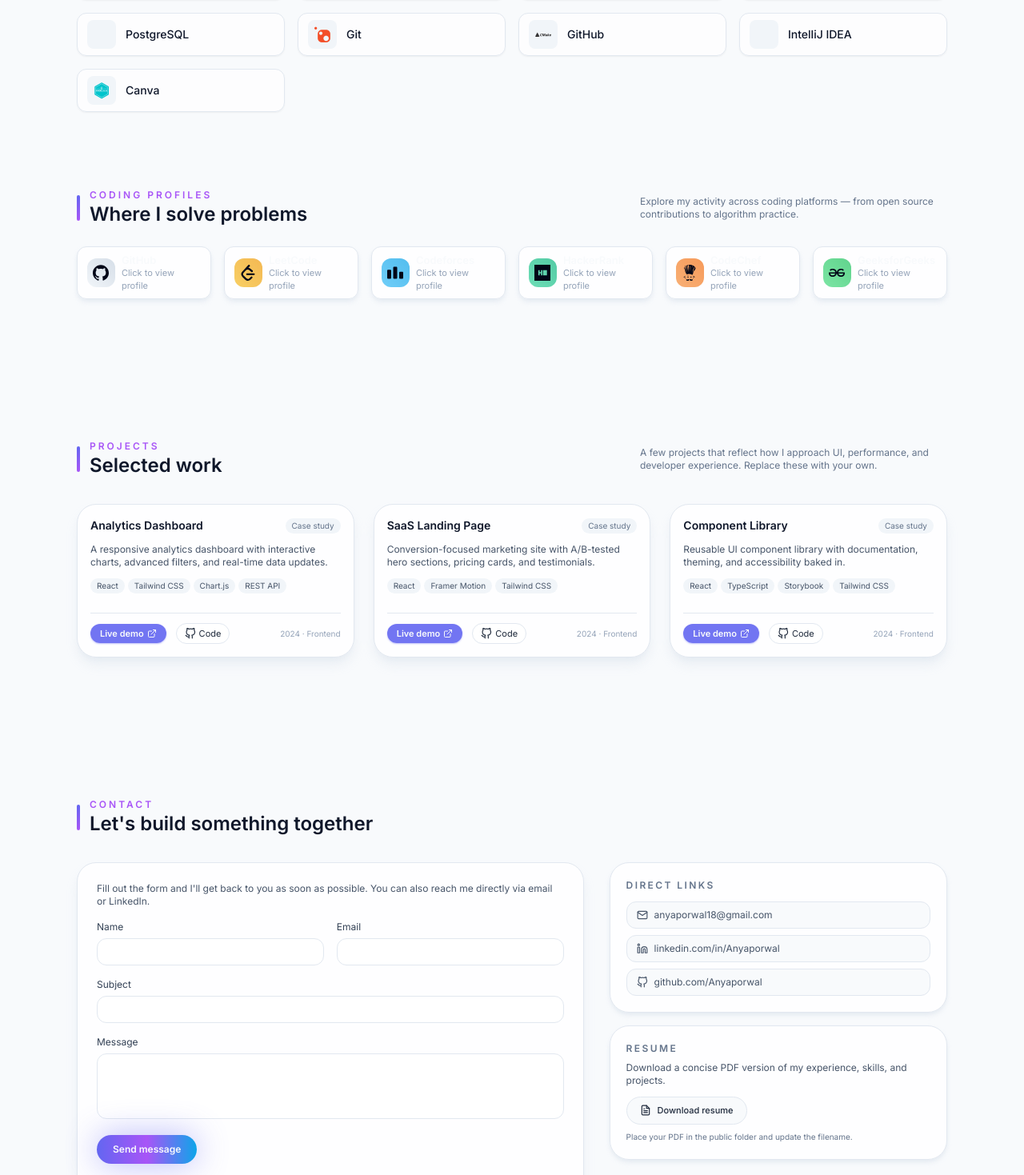
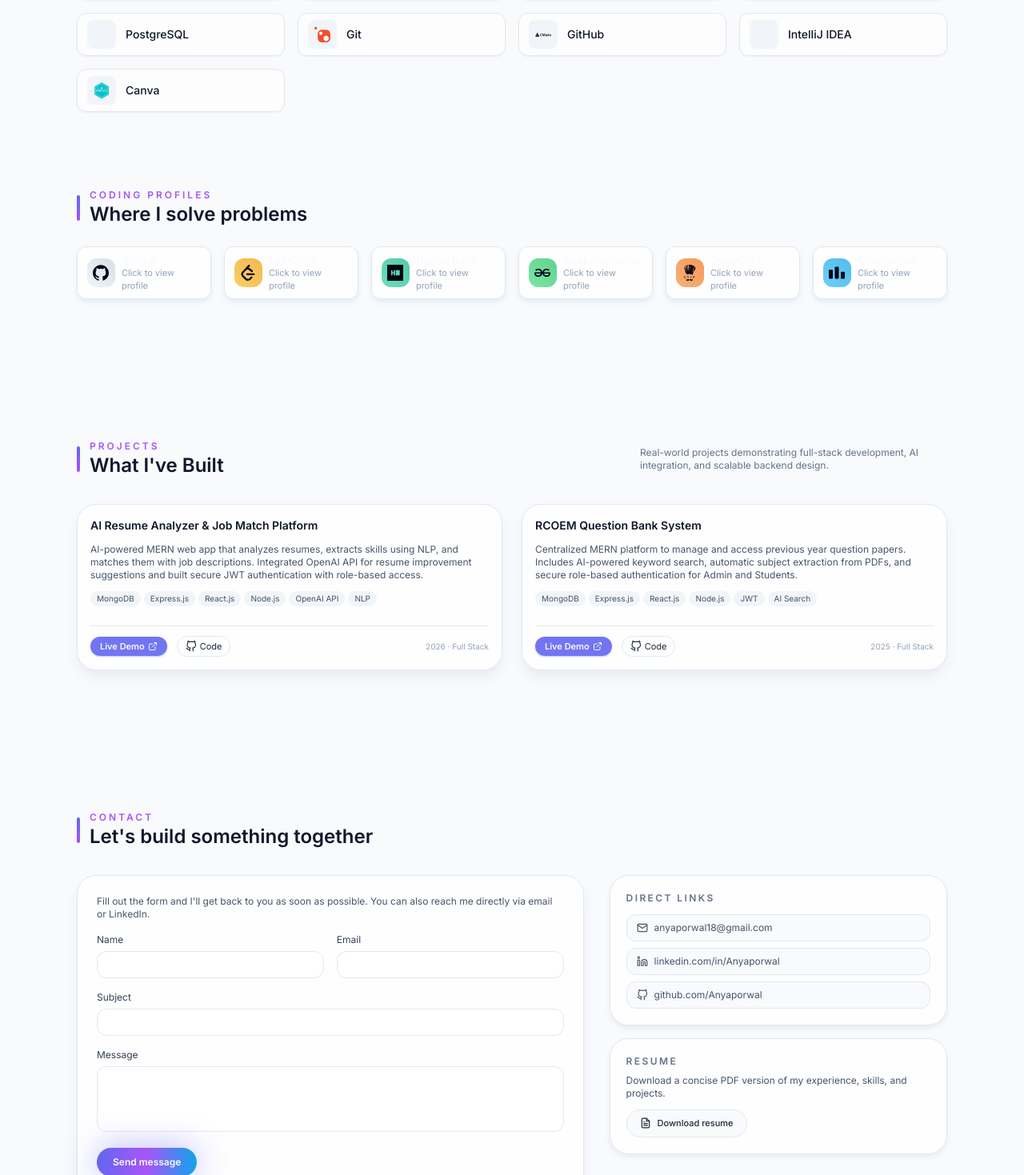
Before and after one commit to Anyaporwal/Portfolio, a React (Vite) app: page / in a window 1280 px wide. Shown: the part 2850-4319 px from the top of the page at 80% size. Built offline with nearby package versions, Linux system fonts and the light colour scheme.

Commit message:
Update Contact Details

```diff
--- a/src/components/CodingProfiles.jsx
+++ b/src/components/CodingProfiles.jsx
@@ -22,17 +22,17 @@ const profiles = [
     icon: SiLeetcode,
     color: 'from-amber-400 to-amber-500'
   },
-  {
-    name: 'Codeforces',
-    href: 'https://codeforces.com/profile/Anyaporwal',
-    icon: SiCodeforces,
-    color: 'from-sky-400 to-sky-500'
-  },
-  {
+    {
     name: 'HackerRank',
     href: 'https://www.hackerrank.com/porwalaa',
     icon: SiHackerrank,
     color: 'from-emerald-400 to-emerald-500'
+  },
+    {
+    name: 'GeeksforGeeks',
+    href: 'https://www.geeksforgeeks.org/profile/ap5vm',
+    icon: SiGeeksforgeeks,
+    color: 'from-green-400 to-green-500'
   },
   {
     name: 'CodeChef',
@@ -41,10 +41,10 @@ const profiles = [
     color: 'from-orange-400 to-orange-500'
   },
   {
-    name: 'GeeksforGeeks',
-    href: 'https://www.geeksforgeeks.org/profile/ap5vm',
-    icon: SiGeeksforgeeks,
-    color: 'from-green-400 to-green-500'
+    name: 'Codeforces',
+    href: 'https://codeforces.com/profile/Anyaporwal',
+    icon: SiCodeforces,
+    color: 'from-sky-400 to-sky-500'
   }
 ];
 
@@ -70,11 +70,6 @@ export function CodingProfiles() {
               </h2>
             </div>
           </div>
-
-          <p className="max-w-sm text-xs text-slate-500 dark:text-slate-400">
-            Explore my activity across coding platforms — from open source
-            contributions to algorithm practice.
-          </p>
         </div>
 
         <div className="grid grid-cols-2 sm:grid-cols-3 md:grid-cols-4 lg:grid-cols-6 gap-4">
--- a/src/components/Contact.jsx
+++ b/src/components/Contact.jsx
@@ -1,6 +1,6 @@
 import { FiGithub, FiLinkedin, FiMail, FiFileText } from 'react-icons/fi';
 import { useScrollReveal } from '../hooks/useScrollReveal';
-
+import resume from "./Anyaporwal_resume.pdf";
 export function Contact() {
   const { ref, isVisible } = useScrollReveal();
 
@@ -25,7 +25,7 @@ export function Contact() {
 
         <div className="grid gap-8 md:grid-cols-[3fr,2fr]">
           <form
-            action="https://formspree.io/f/your-form-id"
+            action="https://formspree.io/f/myknpekk"
             method="POST"
             className="space-y-4 rounded-3xl border border-slate-200 bg-white/90 p-4 shadow-lg shadow-slate-200/80 sm:p-6 dark:border-slate-800 dark:bg-slate-950/70 dark:shadow-slate-950/70"
           >
@@ -92,11 +92,6 @@ export function Contact() {
             >
               Send message
             </button>
-
-            <p className="text-[10px] text-slate-500">
-              This form uses Formspree. Replace the form ID in the action attribute
-              with your own.
-            </p>
           </form>
 
           <div className="space-y-4">
@@ -142,17 +137,14 @@ export function Contact() {
                 projects.
               </p>
               <a
-                href="/Anyaporwal-Resume.pdf"
-                target="_blank"
-                rel="noreferrer"
-                className="icon-pop mt-3 inline-flex items-center gap-2 rounded-full border border-slate-200 bg-slate-50 px-4 py-2 text-[11px] font-medium text-slate-800 transition hover:border-accent hover:text-accent dark:border-slate-700 dark:bg-slate-900/80 dark:text-slate-100"
-              >
+              href={resume}
+              download="Anyaporwal_Resume.pdf"
+              className="icon-pop mt-3 inline-flex items-center gap-2 rounded-full border border-slate-200 bg-slate-50 px-4 py-2 text-[11px] font-medium text-slate-800 transition hover:border-accent hover:text-accent dark:border-slate-700 dark:bg-slate-900/80 dark:text-slate-100"
+            >
                 <FiFileText className="h-3.5 w-3.5" />
                 Download resume
               </a>
-              <p className="mt-2 text-[10px] text-slate-500">
-                Place your PDF in the public folder and update the filename.
-              </p>
+
             </div>
           </div>
         </div>
--- a/src/components/Education.jsx
+++ b/src/components/Education.jsx
@@ -44,7 +44,7 @@ export function Education() {
               HSC – Higher Secondary Certificate
             </p>
             <p className="text-sm text-slate-500 dark:text-slate-400">
-              Jain International School, Nagpur • 2021 – 2023
+              Jain International School, Nagpur • 2023
             </p>
           </div>
 
@@ -54,7 +54,7 @@ export function Education() {
               SSC – Secondary School Certificate
             </p>
             <p className="text-sm text-slate-500 dark:text-slate-400">
-              Bhavan's B.P Vidya Mandir (B.V.M Ashti), Nagpur • 2020 – 2021
+              Bhavan's B.P Vidya Mandir (B.V.M Ashti), Nagpur • 2021
             </p>
           </div>
         </div>
--- a/src/components/Footer.jsx
+++ b/src/components/Footer.jsx
@@ -1,10 +1,12 @@
 export function Footer() {
   return (
-    <footer className="border-t border-slate-200/80 bg-slate-50/95 py-6 text-[11px] text-slate-500 dark:border-slate-800/80 dark:bg-slate-950/95">
-      <div className="mx-auto flex max-w-6xl flex-col items-center justify-between gap-3 px-4 text-slate-500 sm:flex-row sm:px-6 lg:px-8 dark:text-slate-500">
+    <footer className="border-t border-slate-200/80 bg-slate-50/95 py-6 text-xs text-slate-500 dark:border-slate-800/80 dark:bg-slate-950/95">
+      <div className="mx-auto flex max-w-6xl flex-col items-center justify-between gap-3 px-4 sm:flex-row sm:px-6 lg:px-8">
+
         <p>
-          © {new Date().getFullYear()} Anya Porwal. Crafted with React & Tailwind CSS.
+          © {new Date().getFullYear()} Anya Porwal. All rights reserved.
         </p>
+
       </div>
     </footer>
   );
--- a/src/components/Projects.jsx
+++ b/src/components/Projects.jsx
@@ -1,30 +1,24 @@
-import { FiExternalLink, FiGithub } from 'react-icons/fi';
-import { useScrollReveal } from '../hooks/useScrollReveal';
+import { FiExternalLink, FiGithub } from "react-icons/fi";
+import { useScrollReveal } from "../hooks/useScrollReveal";
 
 const projects = [
   {
-    title: 'Analytics Dashboard',
+    title: "AI Resume Analyzer & Job Match Platform",
     description:
-      'A responsive analytics dashboard with interactive charts, advanced filters, and real-time data updates.',
-    demo: 'https://your-dashboard-demo.com',
-    github: 'https://github.com/your-github/analytics-dashboard',
-    stack: ['React', 'Tailwind CSS', 'Chart.js', 'REST API']
+      "AI-powered MERN web app that analyzes resumes, extracts skills using NLP, and matches them with job descriptions. Integrated OpenAI API for resume improvement suggestions and built secure JWT authentication with role-based access.",
+    // demo: "https://your-demo-link.com",
+    github: "https://github.com/your-github/resume-analyzer",
+    stack: ["MongoDB", "Express.js", "React.js", "Node.js", "OpenAI API", "NLP"],
+    year: "2026"
   },
   {
-    title: 'SaaS Landing Page',
+    title: "RCOEM Question Bank System",
     description:
-      'Conversion-focused marketing site with A/B-tested hero sections, pricing cards, and testimonials.',
-    demo: 'https://your-saas-landing.com',
-    github: 'https://github.com/your-github/saas-landing',
-    stack: ['React', 'Framer Motion', 'Tailwind CSS']
-  },
-  {
-    title: 'Component Library',
-    description:
-      'Reusable UI component library with documentation, theming, and accessibility baked in.',
-    demo: 'https://your-components-demo.com',
-    github: 'https://github.com/your-github/ui-library',
-    stack: ['React', 'TypeScript', 'Storybook', 'Tailwind CSS']
+      "Centralized MERN platform to manage and access previous year question papers. Includes AI-powered keyword search, automatic subject extraction from PDFs, and secure role-based authentication for Admin and Students.",
+    // demo: "https://your-demo-link.com",
+    github: "https://github.com/your-github/question-bank-system",
+    stack: ["MongoDB", "Express.js", "React.js", "Node.js", "JWT", "AI Search"],
+    year: "2025"
   }
 ];
 
@@ -37,7 +31,7 @@ export function Projects() {
       ref={ref}
       className="relative mx-auto max-w-6xl px-4 py-20 sm:px-6 lg:px-8"
     >
-      <div className={`reveal ${isVisible ? 'reveal-visible' : ''}`}>
+      <div className={`reveal ${isVisible ? "reveal-visible" : ""}`}>
         <div className="mb-8 flex items-center justify-between gap-4">
           <div className="flex items-center gap-3">
             <div className="h-8 w-1 rounded-full bg-gradient-to-b from-accent to-accent-soft" />
@@ -46,35 +40,36 @@ export function Projects() {
                 Projects
               </p>
               <h2 className="text-xl font-semibold text-slate-900 dark:text-slate-50 sm:text-2xl">
-                Selected work
+              What I've Built
               </h2>
             </div>
           </div>
+
           <p className="max-w-sm text-xs text-slate-500 dark:text-slate-400">
-            A few projects that reflect how I approach UI, performance, and
-            developer experience. Replace these with your own.
+            Real-world projects demonstrating full-stack development, AI
+            integration, and scalable backend design.
           </p>
         </div>
 
-        <div className="grid gap-6 md:grid-cols-2 lg:grid-cols-3">
+        <div className="grid gap-6 md:grid-cols-2">
           {projects.map((project) => (
             <article
               key={project.title}
               className="tilt-card group relative flex flex-col overflow-hidden rounded-3xl border border-slate-200 bg-white/90 p-4 shadow-lg shadow-slate-200/80 transition hover:border-accent/60 hover:shadow-glow-accent dark:border-slate-800 dark:bg-slate-950/70 dark:shadow-slate-950/70"
             >
               <div className="pointer-events-none absolute inset-0 bg-gradient-to-br from-accent/10 via-fuchsia-500/5 to-emerald-400/10 opacity-0 transition group-hover:opacity-100" />
+
               <div className="relative flex-1">
                 <div className="mb-3 flex items-center justify-between gap-2">
                   <h3 className="text-sm font-semibold text-slate-900 dark:text-slate-50">
                     {project.title}
                   </h3>
-                  <span className="rounded-full bg-slate-100 px-2 py-0.5 text-[10px] text-slate-500 dark:bg-slate-900/80 dark:text-slate-300">
-                    Case study
-                  </span>
                 </div>
+
                 <p className="mb-3 text-xs text-slate-600 dark:text-slate-300">
                   {project.description}
                 </p>
+
                 <div className="mb-4 flex flex-wrap gap-1">
                   {project.stack.map((tech) => (
                     <span
@@ -86,6 +81,7 @@ export function Projects() {
                   ))}
                 </div>
               </div>
+
               <div className="relative mt-2 flex items-center justify-between border-t border-slate-200 pt-3 text-xs dark:border-slate-800">
                 <div className="flex items-center gap-3">
                   <a
@@ -94,9 +90,10 @@ export function Projects() {
                     rel="noreferrer"
                     className="inline-flex items-center gap-1 rounded-full bg-accent/90 px-3 py-1 text-[11px] font-semibold text-slate-50 shadow-sm shadow-accent/40 transition hover:-translate-y-0.5 hover:bg-accent"
                   >
-                    Live demo
+                    Live Demo
                     <FiExternalLink className="h-3 w-3" />
                   </a>
+
                   <a
                     href={project.github}
                     target="_blank"
@@ -107,8 +104,9 @@ export function Projects() {
                     Code
                   </a>
                 </div>
+
                 <span className="text-[10px] text-slate-400">
-                  2024 · Frontend
+                  {project.year} · Full Stack
                 </span>
               </div>
             </article>
--- a/src/components/TechStack.jsx
+++ b/src/components/TechStack.jsx
@@ -45,9 +45,6 @@ export function TechStack() {
             </div>
           </div>
 
-          <p className="max-w-xs text-xs text-slate-500 dark:text-slate-400">
-            Tools and technologies I use to build modern applications.
-          </p>
         </div>
 
         {/* Skills Grid */}
```
Also changed, not shown: 1 other file (tests, documents, lock files or other folders).
